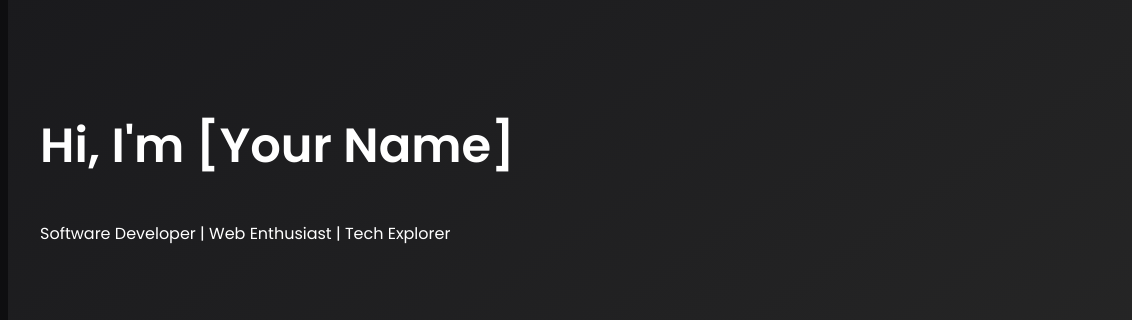
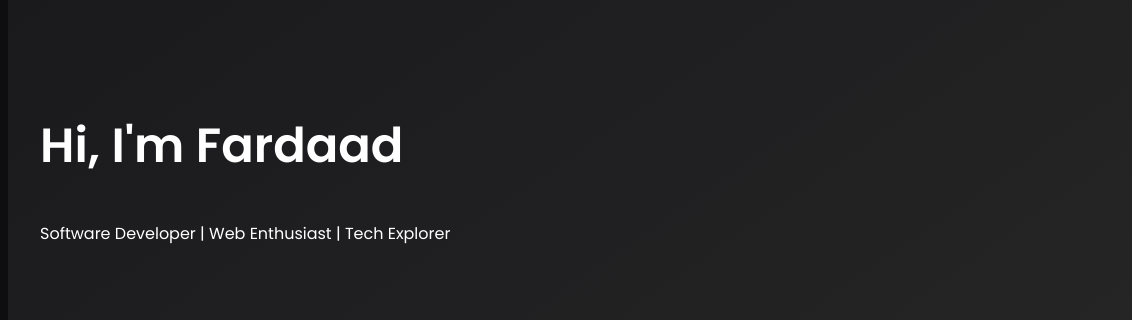
Before and after one commit to fardcoding/fardaad.space, a plain HTML site: page index.html in a window 1280 px wide. Shown: the part 125-445 px from the top of the page, 0-1132 px from the left. Drawn offline with nearby package versions, Linux system fonts and the light colour scheme.

Commit message:
Update index.html

```diff
--- a/index.html
+++ b/index.html
@@ -34,7 +34,7 @@
 
   <section class="hero" data-aos="fade-up">
     <div class="hero-text">
-      <h2>Hi, I'm [Your Name]</h2>
+      <h2>Hi, I'm Fardaad</h2>
       <p>Software Developer | Web Enthusiast | Tech Explorer</p>
     </div>
     <img src="your-cool-gif.gif" alt="Coding GIF" class="hero-gif" />
```
